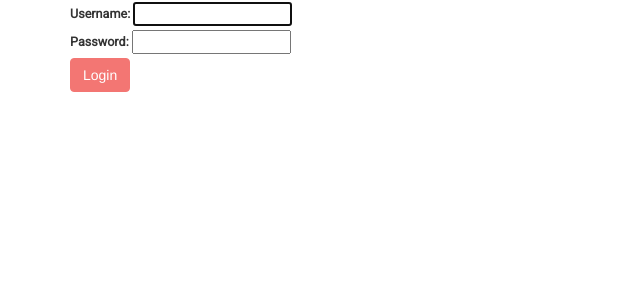
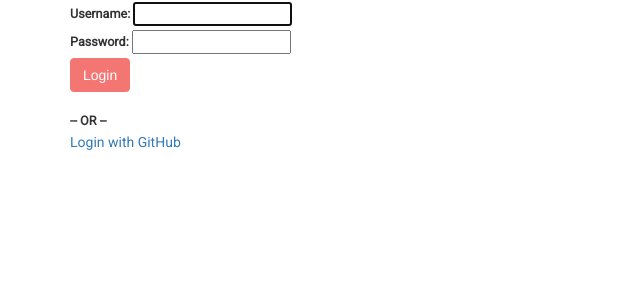
Before and after one commit to clair3st/django-imager, a Django app: page /login/ in a window 1280 px wide. Shown: the part 178-483 px from the top of the page, without its empty margins (0-640 px from the left). Run offline with Django 3.2, Linux system fonts and the light colour scheme; some libraries are stand-ins or nearby versions.

Commit message:
added github login

```diff
--- a/imagersite/imagersite/templates/registration/login.html
+++ b/imagersite/imagersite/templates/registration/login.html
@@ -10,4 +10,8 @@
     {{ form.as_p }}
     <button type="submit" class="btn btn-primary">Login</button>
   </form>
+
+<br>
+  <p><strong>-- OR --</strong></p>
+  <a href="{% url 'social:begin' 'github' %}">Login with GitHub</a><br>
 {% endblock body %}
```
